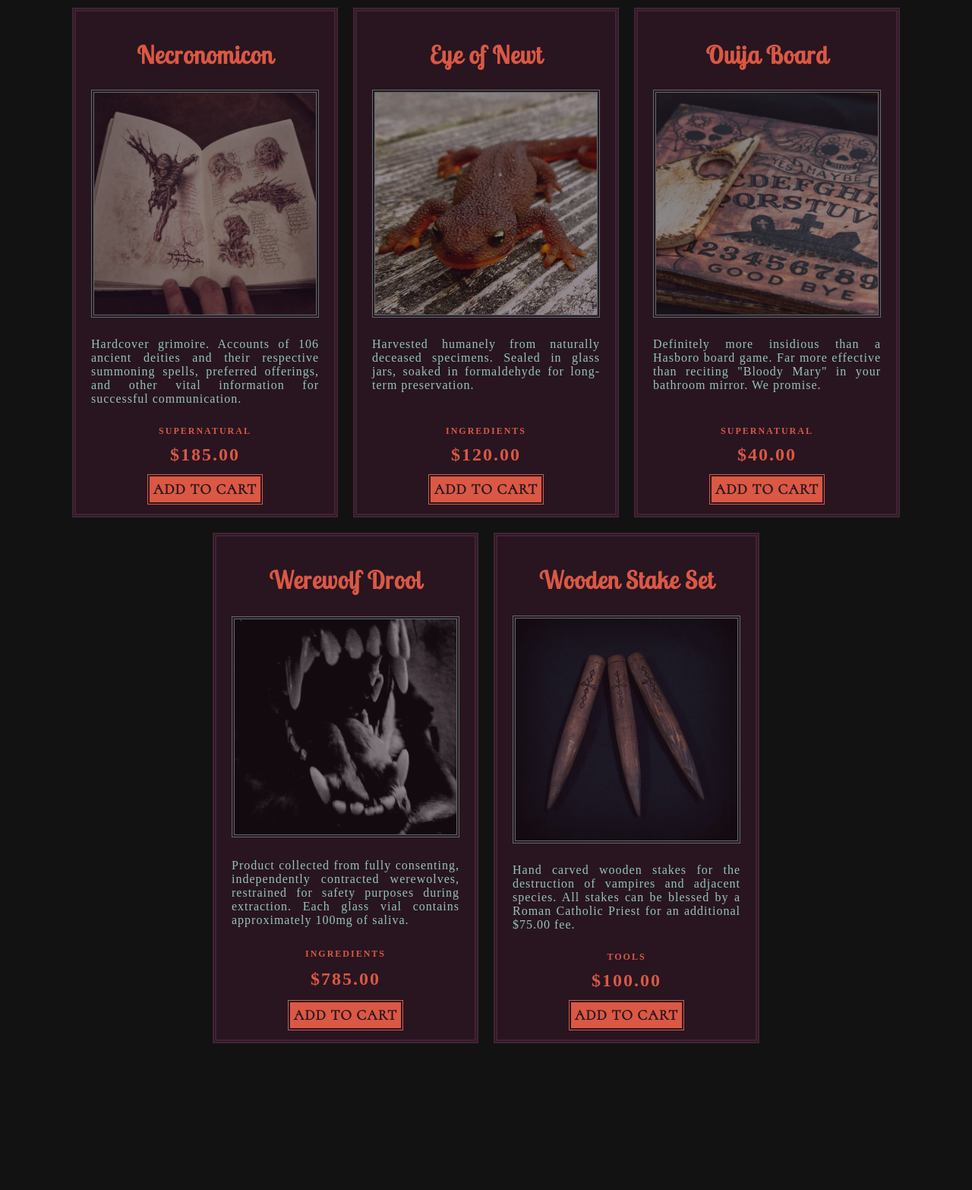
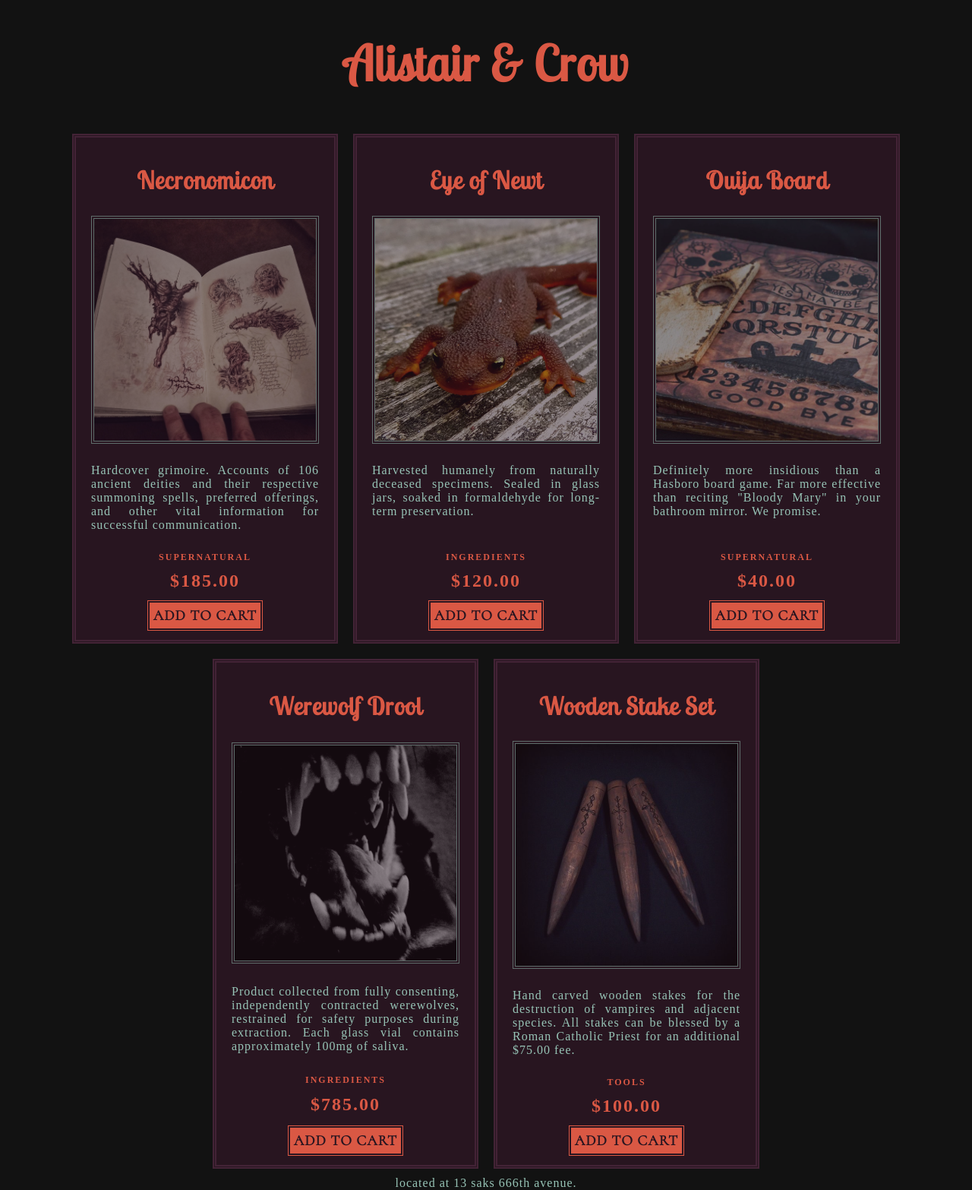
Before and after one commit to ian-ch-jsx/lab-06-e-commerce-site, a website with bundled scripts: page index.html in a window 1280 px wide. Shown: the whole page at 76% size. Before the commit the page ends 1383 px from the top, so only its background shows below. Built offline with nearby package versions, Linux system fonts and the light colour scheme.

Commit message:
more styling

```diff
--- a/app.js
+++ b/app.js
@@ -5,6 +5,6 @@ import { products } from './products.js';
 const productList = document.getElementById('product-list');
 
 for (let item of products){
-  const productCard = renderProduct(item);
-  productList.append(productCard);
+    const productCard = renderProduct(item);
+    productList.append(productCard);
 }
--- a/index.html
+++ b/index.html
@@ -11,13 +11,14 @@
     <link rel="stylesheet" href="./styles/reset.css">
     <link rel="stylesheet" href="./styles/style.css">
     <link rel="stylesheet" href="./styles/home.css">
-    <title>Store</title>
+    <title>Alistair & Crow</title>
 </head>
 
 <body>
-<div id="product-list">
-</div>
-
+    <h1>Alistair & Crow</h1>
+    <div id="product-list">
+    </div>
+    <footer>located at 13 saks 666th avenue.</footer>
     <script type="module" src="./app.js"></script>
 </body>
 
--- a/styles/style.css
+++ b/styles/style.css
@@ -4,6 +4,12 @@ body {
     color: #97C4B6;
     font-family: 'Cormorant', serif;
     letter-spacing: 1px;
+}
+
+h1 {
+    font-family: 'Lobster Two', serif;
+    color:#DA5844;
+    font-size: 4rem;
 }
 
 h2 {
@@ -82,3 +88,8 @@ button {
 button:hover {
 opacity: 70%;
 }
+
+footer {
+    padding: 30px;
+    font-size: 1.5rem;
+}
```
